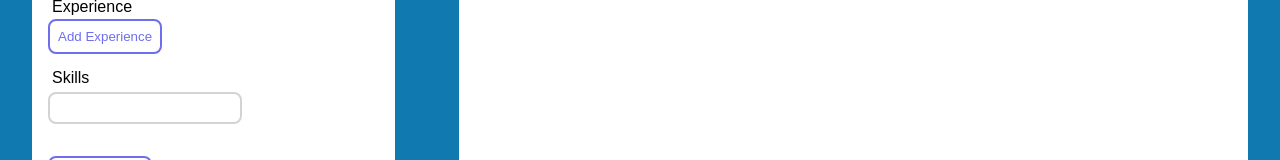
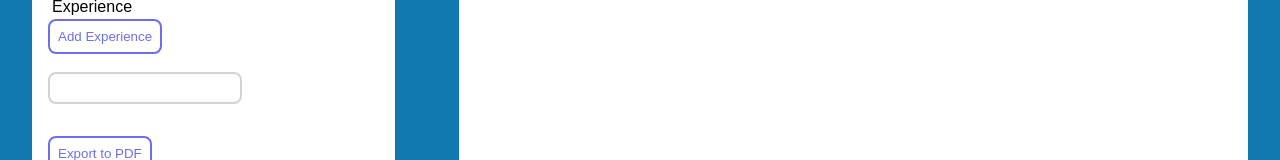
Before and after one commit to achytent/cv, a React (Vite) app: page / in a window 1280 px wide. Shown: the part 420-580 px from the top of the page. Built offline with nearby package versions, Linux system fonts and the light colour scheme.

Commit message:
Fix skills title

```diff
--- a/src/components/SkillsInput.tsx
+++ b/src/components/SkillsInput.tsx
@@ -21,7 +21,7 @@ const SkillsInput = ({ skills, setSkills }: SkillsInputProps) => {
   };
   return (
     <div className="input personal">
-      <h2 className="subtitle">Skills</h2>
+      {skills && <h2 className="subtitle">Skills</h2>}
       <form onSubmit={handleNewSkill}>
         <input type="text" className="skillsInput" name="skill" />
       </form>
```
